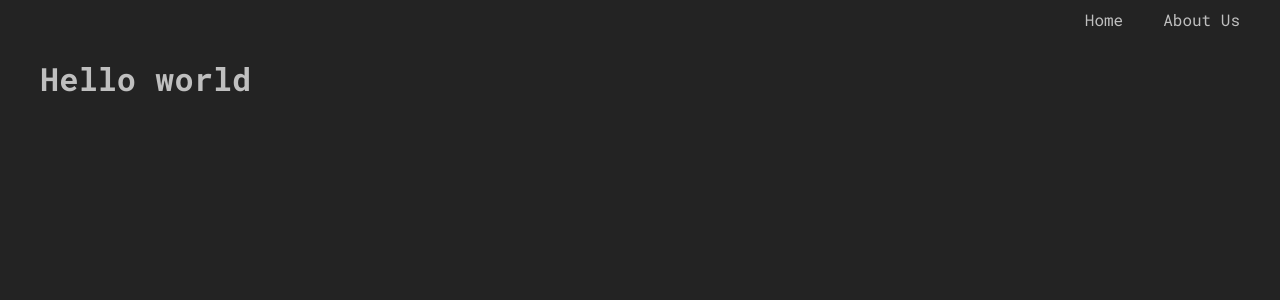
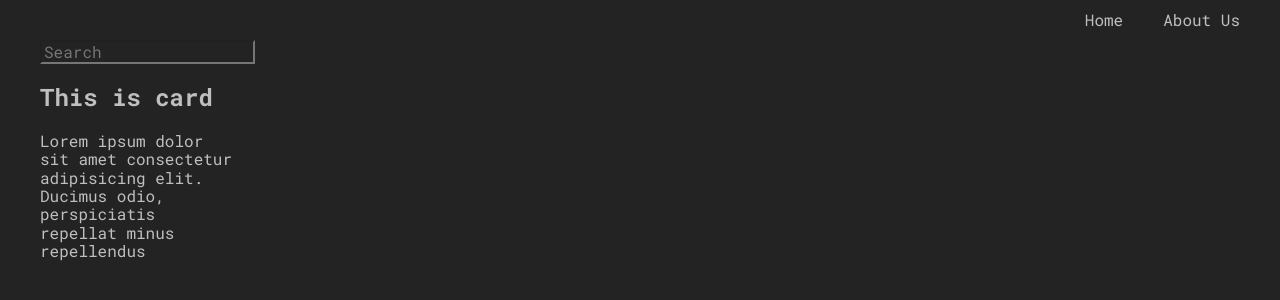
Before and after one commit to Ilichhh/rs-react, a React (Vite) app: page / in a window 1280 px wide. Shown: the top 300 px of the page. Built offline with nearby package versions, Linux system fonts and the light colour scheme.

Commit message:
feat: add templates fot search and card components

```diff
--- /dev/null
+++ b/src/components/Card/Card.scss
@@ -0,0 +1,5 @@
+@import '../../styles/variables';
+
+.card {
+  width: 200px;
+}
--- /dev/null
+++ b/src/components/Card/Card.tsx
@@ -0,0 +1,16 @@
+import React from 'react';
+import './Card.scss';
+
+class Card extends React.Component {
+  render = () => (
+    <div className="card">
+      <h2 className="card__header">This is card</h2>
+      <p className="card__descr">
+        Lorem ipsum dolor sit amet consectetur adipisicing elit. Ducimus odio, perspiciatis repellat
+        minus repellendus
+      </p>
+    </div>
+  );
+}
+
+export default Card;
--- /dev/null
+++ b/src/components/SearchBar/SearchBar.scss
@@ -0,0 +1,9 @@
+@import '../../styles/variables';
+
+.search {
+  width: 200px;
+
+  &__input {
+    background-color: $bg-color;
+  }
+}
--- /dev/null
+++ b/src/components/SearchBar/SearchBar.tsx
@@ -0,0 +1,12 @@
+import React from 'react';
+import './SearchBar.scss';
+
+class SearchBar extends React.Component {
+  render = () => (
+    <div className="search">
+      <input type="text" placeholder="Search" className="search__input" />
+    </div>
+  );
+}
+
+export default SearchBar;
--- a/src/pages/Home.tsx
+++ b/src/pages/Home.tsx
@@ -1,7 +1,16 @@
 import React from 'react';
+import Card from '../components/Card/Card';
+import SearchBar from '../components/SearchBar/SearchBar';
 
 class Home extends React.Component {
-  render = () => <h1>Hello world</h1>;
+  render = () => (
+    <>
+      <SearchBar />
+      <div>
+        <Card />
+      </div>
+    </>
+  );
 }
 
 export default Home;
```
Also changed, not shown: 2 other files (tests, documents, lock files or other folders).
